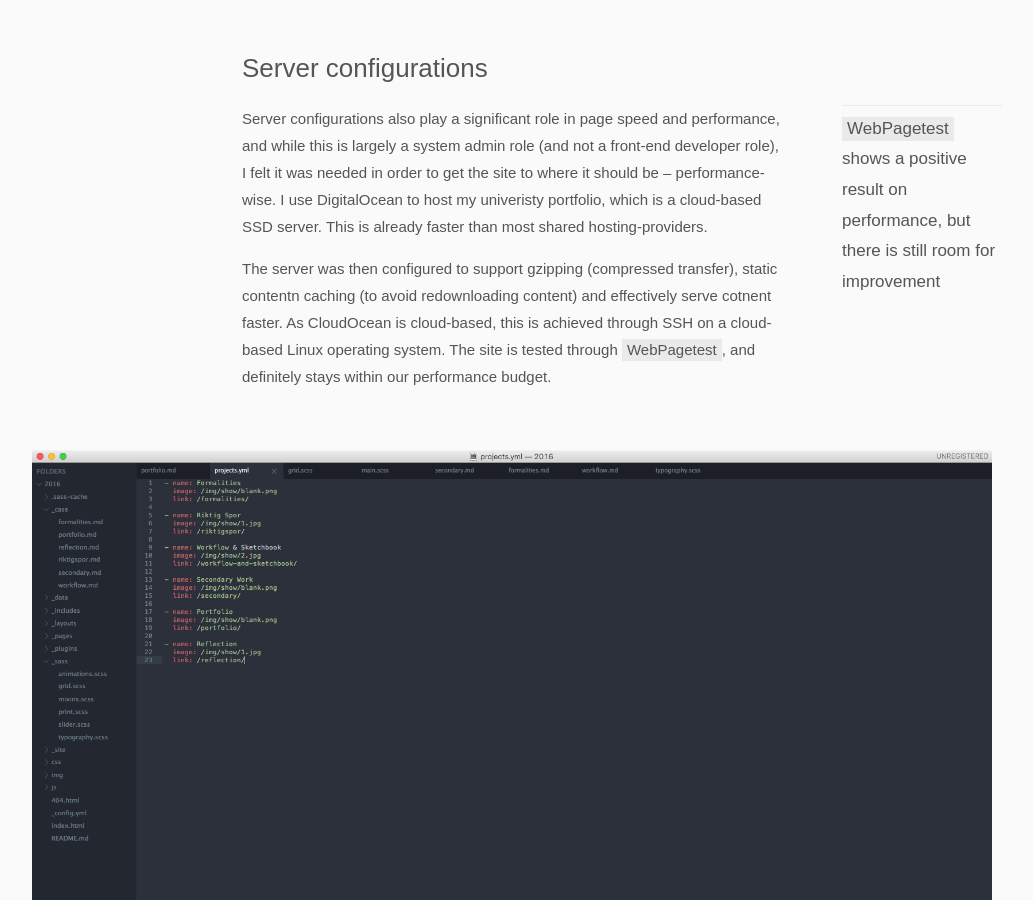
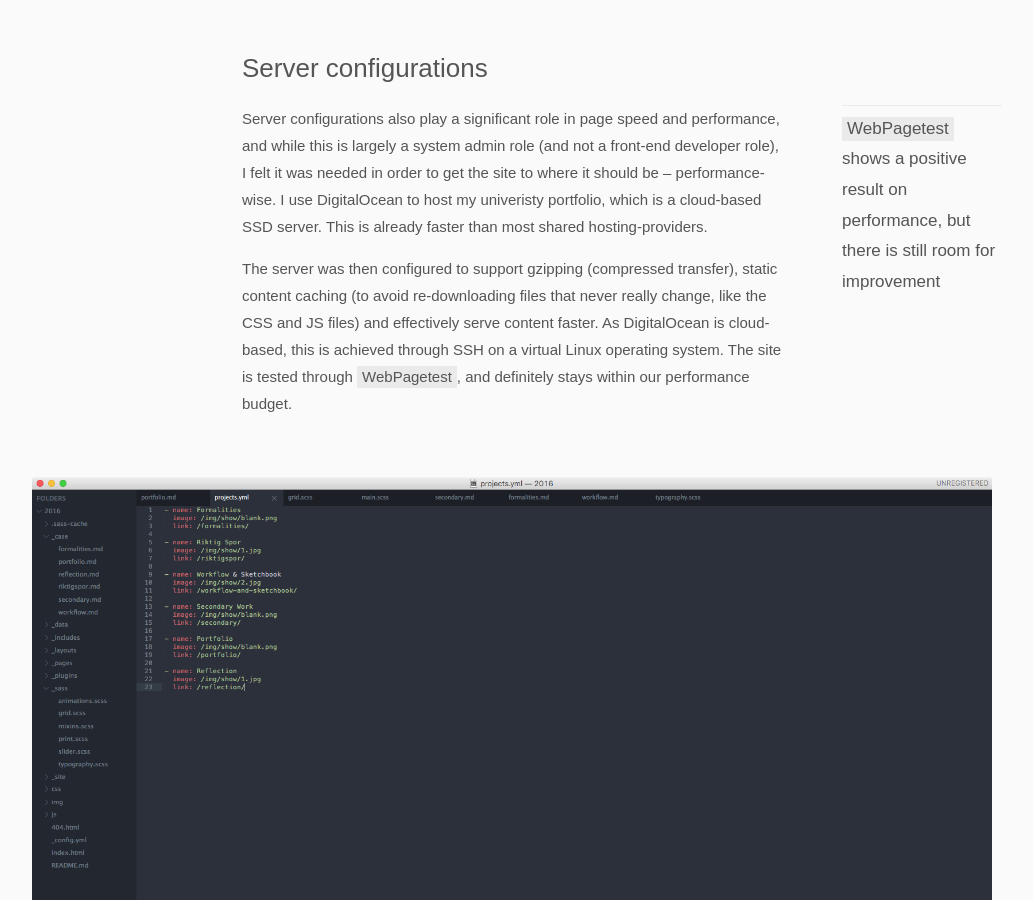
Before and after one commit to partcoffee/uni, a Jekyll site: the page built from _case/portfolio.md, in a window 1280 px wide and 900 px high, scrolled down 5308 px. Shown: the whole window, without its empty margins (128-1161 px from the left). Built offline with Jekyll 4.4.1, drawn with Linux system fonts in a browser that asks for light colours.

Commit message:
clearing up typos

```diff
--- a/_case/portfolio.md
+++ b/_case/portfolio.md
@@ -74,7 +74,7 @@ Everything else we do for performance reasons goes without saying, but should be
 
 <p class="pull">Server configurations also play a significant role in page speed and performance, and while this is largely a system admin role (and not a front-end developer role), I felt it was needed in order to get the site to where it should be – performance-wise. I use DigitalOcean to host my univeristy portfolio, which is a cloud-based SSD server. This is already faster than most shared hosting-providers.<span><a href="http://www.webpagetest.org/result/151209_MZ_RA5/" target="_blank">WebPagetest</a> shows a positive result on performance, but there is still room for improvement</span></p>
 
-The server was then configured to support gzipping (compressed transfer), static contentn caching (to avoid redownloading content) and effectively serve cotnent faster. As CloudOcean is cloud-based, this is achieved through SSH on a cloud-based Linux operating system. The site is tested through <a href="http://www.webpagetest.org/result/151209_MZ_RA5/" target="_blank">WebPagetest</a>, and definitely stays within our performance budget.
+The server was then configured to support gzipping (compressed transfer), static content caching (to avoid re-downloading files that never really change, like the CSS and JS files) and effectively serve content faster. As DigitalOcean is cloud-based, this is achieved through SSH on a virtual Linux operating system. The site is tested through <a href="http://www.webpagetest.org/result/151209_MZ_RA5/" target="_blank">WebPagetest</a>, and definitely stays within our performance budget.
 
 <div class="div"></div>
 
```
Also changed, not shown: 2 other files.
